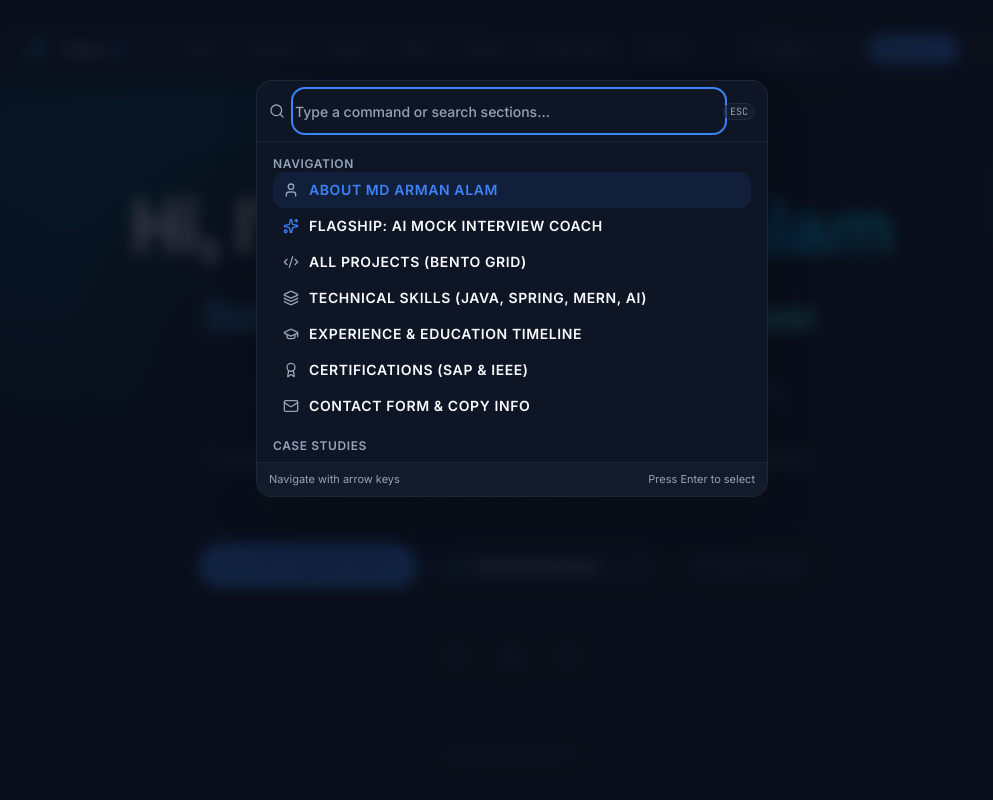
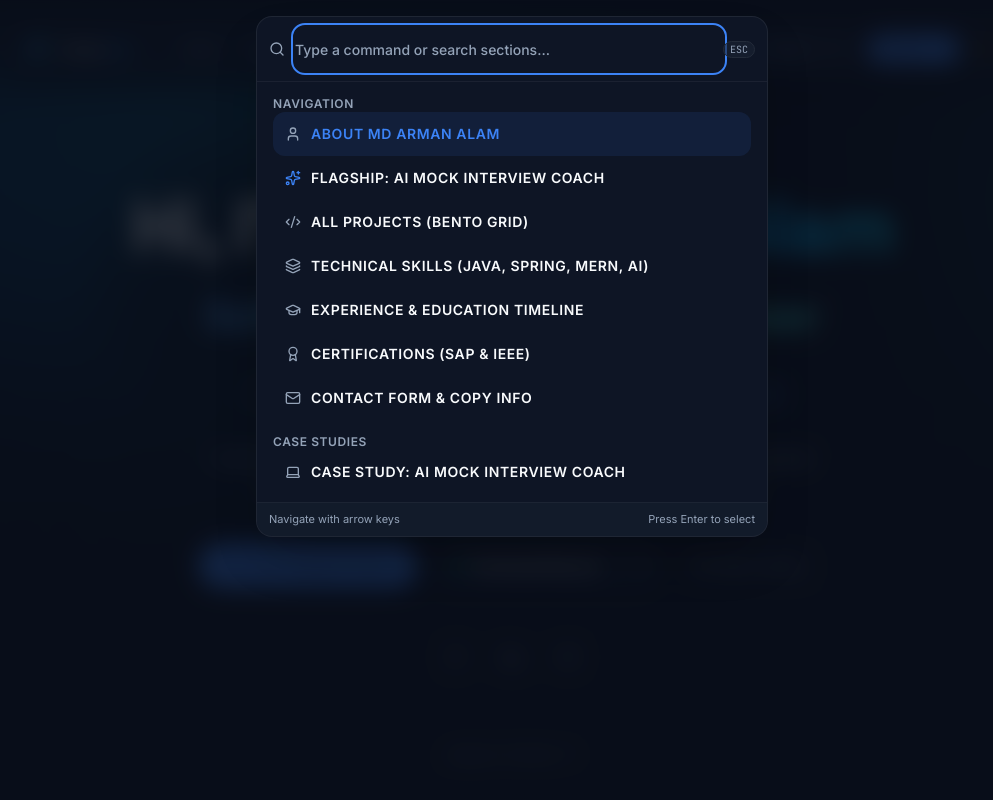
Before and after one commit to MdArman09/Md-Arman-Portfolio, a Next.js app: page / in a window 1280 px wide. Both pictures are taken after a click on the button "Open command palette (Ctrl+K or Cmd+K)". Shown: the top 800 px of the page, without its empty margins (128-1121 px from the left). Built offline with nearby package versions, Linux system fonts and the light colour scheme.

Commit message:
fix(command-palette): full modal layer with outside-tap dismiss, body scroll lock, and visualViewport scaling

```diff
--- a/components/layout/command-palette.tsx
+++ b/components/layout/command-palette.tsx
@@ -3,6 +3,7 @@
 import * as React from "react";
 import { useRouter } from "next/navigation";
 import { Command } from "cmdk";
+import { AnimatePresence, motion, useReducedMotion } from "framer-motion";
 import {
   Search,
   Code2,
@@ -24,51 +25,311 @@ import { projects } from "@/data/projects";
 
 export function CommandPalette() {
   const [open, setOpen] = React.useState(false);
+  const [search, setSearch] = React.useState("");
   const router = useRouter();
   const { setTheme } = useTheme();
+  const prefersReducedMotion = useReducedMotion();
 
+  const scrollYRef = React.useRef(0);
+  const isHistoryPushedRef = React.useRef(false);
+  const triggerElementRef = React.useRef<HTMLElement | null>(null);
+  const inputRef = React.useRef<HTMLInputElement>(null);
+  const backdropRef = React.useRef<HTMLDivElement>(null);
+  const panelRef = React.useRef<HTMLDivElement>(null);
+
+  const [visualHeight, setVisualHeight] = React.useState<number | null>(null);
+
+  const closePalette = React.useCallback(() => {
+    setOpen(false);
+    setSearch("");
+    if (isHistoryPushedRef.current) {
+      isHistoryPushedRef.current = false;
+      if (typeof window !== "undefined" && window.history.state?.commandPaletteOpen) {
+        window.history.back();
+      }
+    }
+  }, []);
+
+  const openPalette = React.useCallback(() => {
+    triggerElementRef.current = document.activeElement as HTMLElement | null;
+    setOpen(true);
+    if (typeof window !== "undefined") {
+      try {
+        window.history.pushState({ commandPaletteOpen: true }, "");
+        isHistoryPushedRef.current = true;
+      } catch {}
+    }
+  }, []);
+
+  // Keyboard shortcut (Cmd/Ctrl+K) & custom event trigger
   React.useEffect(() => {
     const down = (e: KeyboardEvent) => {
       if (e.key === "k" && (e.metaKey || e.ctrlKey)) {
         e.preventDefault();
-        setOpen((open) => !open);
+        setOpen((prev) => {
+          if (prev) {
+            closePalette();
+            return false;
+          } else {
+            openPalette();
+            return true;
+          }
+        });
+      }
+      if (e.key === "Escape" && open) {
+        e.preventDefault();
+        closePalette();
       }
     };
 
-    const handleCustomOpen = () => setOpen(true);
+    const handleCustomOpen = () => {
+      openPalette();
+    };
+
     window.addEventListener("open-command-palette", handleCustomOpen);
     document.addEventListener("keydown", down);
     return () => {
       document.removeEventListener("keydown", down);
       window.removeEventListener("open-command-palette", handleCustomOpen);
     };
-  }, []);
+  }, [open, openPalette, closePalette]);
 
-  const runCommand = (command: () => void) => {
+  // Mobile popstate (Back button closes palette instead of leaving page)
+  React.useEffect(() => {
+    const handlePopState = () => {
+      if (open) {
+        isHistoryPushedRef.current = false;
         setOpen(false);
-    command();
+        setSearch("");
+      }
     };
 
+    window.addEventListener("popstate", handlePopState);
+    return () => window.removeEventListener("popstate", handlePopState);
+  }, [open]);
+
+  // iOS Safari-safe body scroll lock
+  React.useEffect(() => {
+    if (open) {
+      const scrollY = window.scrollY;
+      scrollYRef.current = scrollY;
+      const scrollbarWidth =
+        window.innerWidth - document.documentElement.clientWidth;
+
+      document.body.style.position = "fixed";
+      document.body.style.top = `-${scrollY}px`;
+      document.body.style.left = "0";
+      document.body.style.right = "0";
+      document.body.style.width = "100%";
+      document.body.style.overflow = "hidden";
+      if (scrollbarWidth > 0) {
+        document.body.style.paddingRight = `${scrollbarWidth}px`;
+      }
+    } else {
+      const scrollY = scrollYRef.current;
+      if (document.body.style.position === "fixed") {
+        document.body.style.position = "";
+        document.body.style.top = "";
+        document.body.style.left = "";
+        document.body.style.right = "";
+        document.body.style.width = "";
+        document.body.style.overflow = "";
+        document.body.style.paddingRight = "";
+        window.scrollTo(0, scrollY);
+      }
+    }
+
+    return () => {
+      if (document.body.style.position === "fixed") {
+        const scrollY = scrollYRef.current;
+        document.body.style.position = "";
+        document.body.style.top = "";
+        document.body.style.left = "";
+        document.body.style.right = "";
+        document.body.style.width = "";
+        document.body.style.overflow = "";
+        document.body.style.paddingRight = "";
+        window.scrollTo(0, scrollY);
+      }
+    };
+  }, [open]);
+
+  // Focus management: focus input on open, return focus on close
+  React.useEffect(() => {
+    if (open) {
+      const timer = setTimeout(() => {
+        inputRef.current?.focus();
+      }, 50);
+      return () => clearTimeout(timer);
+    } else {
+      triggerElementRef.current?.focus();
+    }
+  }, [open]);
+
+  // Mobile visualViewport tracking for on-screen keyboard
+  React.useEffect(() => {
+    if (!open) return;
+    const updateHeight = () => {
+      if (typeof window !== "undefined" && window.visualViewport) {
+        setVisualHeight(window.visualViewport.height);
+      }
+    };
+
+    updateHeight();
+    const vv = window.visualViewport;
+    if (vv) {
+      vv.addEventListener("resize", updateHeight);
+      vv.addEventListener("scroll", updateHeight);
+      return () => {
+        vv.removeEventListener("resize", updateHeight);
+        vv.removeEventListener("scroll", updateHeight);
+      };
+    }
+  }, [open]);
+
+  // Non-passive touchmove prevention on backdrop/header/footer to prevent background scroll
+  React.useEffect(() => {
+    if (!open) return;
+    const backdropEl = backdropRef.current;
+    if (!backdropEl) return;
+
+    const preventTouch = (e: TouchEvent) => {
+      const target = e.target as HTMLElement | null;
+      if (target && !target.closest("[cmdk-list]")) {
+        if (e.cancelable) {
+          e.preventDefault();
+        }
+      }
+    };
+
+    backdropEl.addEventListener("touchmove", preventTouch, { passive: false });
+    return () => {
+      backdropEl.removeEventListener("touchmove", preventTouch);
+    };
+  }, [open]);
+
+  // Command runner: close palette then execute action smoothly
+  const runCommand = (command: () => void) => {
+    closePalette();
+    setTimeout(() => {
+      command();
+    }, 100);
+  };
+
+  const navigateToSection = (hash: string) => {
+    runCommand(() => {
+      const sectionId = hash.replace("/#", "");
+      if (window.location.pathname === "/") {
+        const el = document.getElementById(sectionId);
+        if (el) {
+          el.scrollIntoView({ behavior: "smooth" });
+          window.history.pushState(null, "", hash);
+          return;
+        }
+      }
+      router.push(hash);
+    });
+  };
+
+  // Keyboard focus trap inside modal
+  const handleModalKeyDown = (e: React.KeyboardEvent) => {
+    if (e.key === "Tab") {
+      const panel = panelRef.current;
+      if (!panel) return;
+      const focusables = panel.querySelectorAll<HTMLElement>(
+        'button, [href], input, select, textarea, [tabindex]:not([tabindex="-1"])'
+      );
+      if (focusables.length === 0) return;
+
+      const first = focusables[0];
+      const last = focusables[focusables.length - 1];
+
+      if (e.shiftKey && document.activeElement === first) {
+        e.preventDefault();
+        last.focus();
+      } else if (!e.shiftKey && document.activeElement === last) {
+        e.preventDefault();
+        first.focus();
+      }
+    }
+  };
+
+  const listMaxHeight = visualHeight
+    ? `${Math.max(160, Math.min(visualHeight - 170, 420))}px`
+    : "min(60dvh, 420px)";
+
   return (
-    <Command.Dialog
-      open={open}
-      onOpenChange={setOpen}
-      label="Global Command Menu"
-      className="fixed inset-0 z-50 flex items-start justify-center pt-20 px-4 bg-background/80 backdrop-blur-sm"
+    <AnimatePresence>
+      {open && (
+        <motion.div
+          ref={backdropRef}
+          role="dialog"
+          aria-modal="true"
+          aria-label="Search sections and commands"
+          onKeyDown={handleModalKeyDown}
+          onPointerDown={(e) => {
+            if (e.target === e.currentTarget) {
+              closePalette();
+            }
+          }}
+          initial={{ opacity: 0 }}
+          animate={{ opacity: 1 }}
+          exit={{ opacity: 0 }}
+          transition={{
+            duration: prefersReducedMotion ? 0 : 0.18,
+            ease: "easeOut",
+          }}
+          style={{
+            paddingTop: "max(env(safe-area-inset-top, 16px), 16px)",
+            touchAction: "none",
+          }}
+          className="fixed inset-0 z-50 flex items-start justify-center p-3 sm:p-6 sm:pt-20 bg-background/80 backdrop-blur-md overflow-hidden h-[100dvh]"
         >
-      <div className="relative w-full max-w-lg overflow-hidden rounded-2xl border border-border/80 bg-card text-card-foreground shadow-2xl animate-in fade-in zoom-in-95 duration-200">
-        <div className="flex items-center border-b border-border/60 px-3 py-2.5">
+          <motion.div
+            ref={panelRef}
+            initial={
+              prefersReducedMotion
+                ? { opacity: 0 }
+                : { opacity: 0, scale: 0.96, y: -10 }
+            }
+            animate={{ opacity: 1, scale: 1, y: 0 }}
+            exit={
+              prefersReducedMotion
+                ? { opacity: 0 }
+                : { opacity: 0, scale: 0.96, y: -10 }
+            }
+            transition={{
+              duration: prefersReducedMotion ? 0 : 0.18,
+              ease: [0.16, 1, 0.3, 1],
+            }}
+            className="relative w-full max-w-lg overflow-hidden rounded-2xl border border-border/80 bg-card text-card-foreground shadow-2xl transition-all duration-200"
+          >
+            <Command loop className="w-full">
+              <div
+                style={{ touchAction: "none" }}
+                className="flex items-center border-b border-border/60 px-3 py-2 sm:py-2.5"
+              >
                 <Search className="mr-2.5 h-4 w-4 shrink-0 text-muted-foreground" />
                 <Command.Input
+                  ref={inputRef}
+                  value={search}
+                  onValueChange={setSearch}
                   placeholder="Type a command or search sections..."
-            className="flex h-10 w-full rounded-md bg-transparent text-sm font-medium outline-hidden placeholder:text-muted-foreground disabled:cursor-not-allowed disabled:opacity-50"
+                  className="flex h-11 w-full rounded-md bg-transparent text-base sm:text-sm font-medium outline-hidden placeholder:text-muted-foreground disabled:cursor-not-allowed disabled:opacity-50"
                 />
                 <kbd className="hidden sm:inline-flex select-none items-center gap-1 rounded-md border border-border bg-muted/60 px-1.5 font-mono text-[10px] text-muted-foreground">
                   ESC
                 </kbd>
               </div>
 
-        <Command.List className="max-h-[320px] overflow-y-auto p-2 scrollbar-none text-sm">
+              <Command.List
+                style={{
+                  maxHeight: listMaxHeight,
+                  overscrollBehavior: "contain",
+                  touchAction: "pan-y",
+                }}
+                className="overflow-y-auto overscroll-contain touch-pan-y p-2 scrollbar-none text-sm"
+              >
                 <Command.Empty className="py-6 text-center text-sm text-muted-foreground">
                   No matching results found.
                 </Command.Empty>
@@ -78,58 +339,58 @@ export function CommandPalette() {
                   className="px-2 py-1.5 text-xs font-semibold uppercase tracking-wider text-muted-foreground"
                 >
                   <Command.Item
-              onSelect={() => runCommand(() => router.push("/#about"))}
-              className="flex cursor-pointer select-none items-center gap-2.5 rounded-lg px-2.5 py-2 text-sm text-foreground hover:bg-primary/10 hover:text-primary transition-colors aria-selected:bg-primary/10 aria-selected:text-primary"
+                    onSelect={() => navigateToSection("/#about")}
+                    className="flex cursor-pointer select-none items-center gap-2.5 rounded-lg px-3 py-2.5 min-h-[44px] text-sm text-foreground hover:bg-primary/10 hover:text-primary transition-colors aria-selected:bg-primary/10 aria-selected:text-primary"
                   >
-              <User className="h-4 w-4 text-muted-foreground" />
+                    <User className="h-4 w-4 text-muted-foreground shrink-0" />
                     <span>About Md Arman Alam</span>
                   </Command.Item>
 
                   <Command.Item
-              onSelect={() => runCommand(() => router.push("/#featured"))}
-              className="flex cursor-pointer select-none items-center gap-2.5 rounded-lg px-2.5 py-2 text-sm text-foreground hover:bg-primary/10 hover:text-primary transition-colors aria-selected:bg-primary/10 aria-selected:text-primary"
+                    onSelect={() => navigateToSection("/#featured")}
+                    className="flex cursor-pointer select-none items-center gap-2.5 rounded-lg px-3 py-2.5 min-h-[44px] text-sm text-foreground hover:bg-primary/10 hover:text-primary transition-colors aria-selected:bg-primary/10 aria-selected:text-primary"
                   >
-              <Sparkles className="h-4 w-4 text-primary" />
+                    <Sparkles className="h-4 w-4 text-primary shrink-0" />
                     <span>Flagship: AI Mock Interview Coach</span>
                   </Command.Item>
 
                   <Command.Item
-              onSelect={() => runCommand(() => router.push("/#projects"))}
-              className="flex cursor-pointer select-none items-center gap-2.5 rounded-lg px-2.5 py-2 text-sm text-foreground hover:bg-primary/10 hover:text-primary transition-colors aria-selected:bg-primary/10 aria-selected:text-primary"
+                    onSelect={() => navigateToSection("/#projects")}
+                    className="flex cursor-pointer select-none items-center gap-2.5 rounded-lg px-3 py-2.5 min-h-[44px] text-sm text-foreground hover:bg-primary/10 hover:text-primary transition-colors aria-selected:bg-primary/10 aria-selected:text-primary"
                   >
-              <Code2 className="h-4 w-4 text-muted-foreground" />
+                    <Code2 className="h-4 w-4 text-muted-foreground shrink-0" />
                     <span>All Projects (Bento Grid)</span>
                   </Command.Item>
 
                   <Command.Item
-              onSelect={() => runCommand(() => router.push("/#skills"))}
-              className="flex cursor-pointer select-none items-center gap-2.5 rounded-lg px-2.5 py-2 text-sm text-foreground hover:bg-primary/10 hover:text-primary transition-colors aria-selected:bg-primary/10 aria-selected:text-primary"
+                    onSelect={() => navigateToSection("/#skills")}
+                    className="flex cursor-pointer select-none items-center gap-2.5 rounded-lg px-3 py-2.5 min-h-[44px] text-sm text-foreground hover:bg-primary/10 hover:text-primary transition-colors aria-selected:bg-primary/10 aria-selected:text-primary"
                   >
-              <Layers className="h-4 w-4 text-muted-foreground" />
+                    <Layers className="h-4 w-4 text-muted-foreground shrink-0" />
                     <span>Technical Skills (Java, Spring, MERN, AI)</span>
                   </Command.Item>
 
                   <Command.Item
-              onSelect={() => runCommand(() => router.push("/#timeline"))}
-              className="flex cursor-pointer select-none items-center gap-2.5 rounded-lg px-2.5 py-2 text-sm text-foreground hover:bg-primary/10 hover:text-primary transition-colors aria-selected:bg-primary/10 aria-selected:text-primary"
+                    onSelect={() => navigateToSection("/#timeline")}
+                    className="flex cursor-pointer select-none items-center gap-2.5 rounded-lg px-3 py-2.5 min-h-[44px] text-sm text-foreground hover:bg-primary/10 hover:text-primary transition-colors aria-selected:bg-primary/10 aria-selected:text-primary"
                   >
-              <GraduationCap className="h-4 w-4 text-muted-foreground" />
+                    <GraduationCap className="h-4 w-4 text-muted-foreground shrink-0" />
                     <span>Experience & Education Timeline</span>
                   </Command.Item>
 
                   <Command.Item
-              onSelect={() => runCommand(() => router.push("/#certifications"))}
-              className="flex cursor-pointer select-none items-center gap-2.5 rounded-lg px-2.5 py-2 text-sm text-foreground hover:bg-primary/10 hover:text-primary transition-colors aria-selected:bg-primary/10 aria-selected:text-primary"
+                    onSelect={() => navigateToSection("/#certifications")}
+                    className="flex cursor-pointer select-none items-center gap-2.5 rounded-lg px-3 py-2.5 min-h-[44px] text-sm text-foreground hover:bg-primary/10 hover:text-primary transition-colors aria-selected:bg-primary/10 aria-selected:text-primary"
                   >
-              <Award className="h-4 w-4 text-muted-foreground" />
+                    <Award className="h-4 w-4 text-muted-foreground shrink-0" />
                     <span>Certifications (SAP & IEEE)</span>
                   </Command.Item>
 
                   <Command.Item
-              onSelect={() => runCommand(() => router.push("/#contact"))}
-              className="flex cursor-pointer select-none items-center gap-2.5 rounded-lg px-2.5 py-2 text-sm text-foreground hover:bg-primary/10 hover:text-primary transition-colors aria-selected:bg-primary/10 aria-selected:text-primary"
+                    onSelect={() => navigateToSection("/#contact")}
+                    className="flex cursor-pointer select-none items-center gap-2.5 rounded-lg px-3 py-2.5 min-h-[44px] text-sm text-foreground hover:bg-primary/10 hover:text-primary transition-colors aria-selected:bg-primary/10 aria-selected:text-primary"
                   >
-              <Mail className="h-4 w-4 text-muted-foreground" />
+                    <Mail className="h-4 w-4 text-muted-foreground shrink-0" />
                     <span>Contact Form & Copy Info</span>
                   </Command.Item>
                 </Command.Group>
@@ -144,9 +405,9 @@ export function CommandPalette() {
                       onSelect={() =>
                         runCommand(() => router.push(`/projects/${proj.slug}`))
                       }
-                className="flex cursor-pointer select-none items-center gap-2.5 rounded-lg px-2.5 py-2 text-sm text-foreground hover:bg-primary/10 hover:text-primary transition-colors aria-selected:bg-primary/10 aria-selected:text-primary"
+                      className="flex cursor-pointer select-none items-center gap-2.5 rounded-lg px-3 py-2.5 min-h-[44px] text-sm text-foreground hover:bg-primary/10 hover:text-primary transition-colors aria-selected:bg-primary/10 aria-selected:text-primary"
                     >
-                <Laptop className="h-4 w-4 text-muted-foreground" />
+                      <Laptop className="h-4 w-4 text-muted-foreground shrink-0" />
                       <span>Case Study: {proj.title}</span>
                     </Command.Item>
                   ))}
@@ -160,9 +421,9 @@ export function CommandPalette() {
                     onSelect={() =>
                       runCommand(() => window.open(siteConfig.links.resumeSde, "_blank"))
                     }
-              className="flex cursor-pointer select-none items-center gap-2.5 rounded-lg px-2.5 py-2 text-sm text-foreground hover:bg-primary/10 hover:text-primary transition-colors aria-selected:bg-primary/10 aria-selected:text-primary"
+                    className="flex cursor-pointer select-none items-center gap-2.5 rounded-lg px-3 py-2.5 min-h-[44px] text-sm text-foreground hover:bg-primary/10 hover:text-primary transition-colors aria-selected:bg-primary/10 aria-selected:text-primary"
                   >
-              <FileDown className="h-4 w-4 text-emerald-500" />
+                    <FileDown className="h-4 w-4 text-emerald-500 shrink-0" />
                     <span>Download SDE Resume (Md_Arman_SDE.pdf)</span>
                   </Command.Item>
 
@@ -170,9 +431,9 @@ export function CommandPalette() {
                     onSelect={() =>
                       runCommand(() => window.open(siteConfig.links.resumeAbap, "_blank"))
                     }
-              className="flex cursor-pointer select-none items-center gap-2.5 rounded-lg px-2.5 py-2 text-sm text-foreground hover:bg-primary/10 hover:text-primary transition-colors aria-selected:bg-primary/10 aria-selected:text-primary"
+                    className="flex cursor-pointer select-none items-center gap-2.5 rounded-lg px-3 py-2.5 min-h-[44px] text-sm text-foreground hover:bg-primary/10 hover:text-primary transition-colors aria-selected:bg-primary/10 aria-selected:text-primary"
                   >
-              <FileDown className="h-4 w-4 text-blue-500" />
+                    <FileDown className="h-4 w-4 text-blue-500 shrink-0" />
                     <span>Download SAP ABAP Resume (Md Arman - SAP ABAP (Resume).pdf)</span>
                   </Command.Item>
 
@@ -180,9 +441,9 @@ export function CommandPalette() {
                     onSelect={() =>
                       runCommand(() => window.open(siteConfig.links.github, "_blank"))
                     }
-              className="flex cursor-pointer select-none items-center gap-2.5 rounded-lg px-2.5 py-2 text-sm text-foreground hover:bg-primary/10 hover:text-primary transition-colors aria-selected:bg-primary/10 aria-selected:text-primary"
+                    className="flex cursor-pointer select-none items-center gap-2.5 rounded-lg px-3 py-2.5 min-h-[44px] text-sm text-foreground hover:bg-primary/10 hover:text-primary transition-colors aria-selected:bg-primary/10 aria-selected:text-primary"
                   >
-              <ExternalLink className="h-4 w-4 text-muted-foreground" />
+                    <ExternalLink className="h-4 w-4 text-muted-foreground shrink-0" />
                     <span>View GitHub Profile</span>
                   </Command.Item>
 
@@ -190,9 +451,9 @@ export function CommandPalette() {
                     onSelect={() =>
                       runCommand(() => window.open(siteConfig.links.linkedin, "_blank"))
                     }
-              className="flex cursor-pointer select-none items-center gap-2.5 rounded-lg px-2.5 py-2 text-sm text-foreground hover:bg-primary/10 hover:text-primary transition-colors aria-selected:bg-primary/10 aria-selected:text-primary"
+                    className="flex cursor-pointer select-none items-center gap-2.5 rounded-lg px-3 py-2.5 min-h-[44px] text-sm text-foreground hover:bg-primary/10 hover:text-primary transition-colors aria-selected:bg-primary/10 aria-selected:text-primary"
                   >
-              <ExternalLink className="h-4 w-4 text-muted-foreground" />
+                    <ExternalLink className="h-4 w-4 text-muted-foreground shrink-0" />
                     <span>View LinkedIn Profile</span>
                   </Command.Item>
                 </Command.Group>
@@ -203,26 +464,32 @@ export function CommandPalette() {
                 >
                   <Command.Item
                     onSelect={() => runCommand(() => setTheme("light"))}
-              className="flex cursor-pointer select-none items-center gap-2.5 rounded-lg px-2.5 py-2 text-sm text-foreground hover:bg-primary/10 hover:text-primary transition-colors aria-selected:bg-primary/10 aria-selected:text-primary"
+                    className="flex cursor-pointer select-none items-center gap-2.5 rounded-lg px-3 py-2.5 min-h-[44px] text-sm text-foreground hover:bg-primary/10 hover:text-primary transition-colors aria-selected:bg-primary/10 aria-selected:text-primary"
                   >
-              <Sun className="h-4 w-4 text-amber-500" />
+                    <Sun className="h-4 w-4 text-amber-500 shrink-0" />
                     <span>Light Mode</span>
                   </Command.Item>
                   <Command.Item
                     onSelect={() => runCommand(() => setTheme("dark"))}
-              className="flex cursor-pointer select-none items-center gap-2.5 rounded-lg px-2.5 py-2 text-sm text-foreground hover:bg-primary/10 hover:text-primary transition-colors aria-selected:bg-primary/10 aria-selected:text-primary"
+                    className="flex cursor-pointer select-none items-center gap-2.5 rounded-lg px-3 py-2.5 min-h-[44px] text-sm text-foreground hover:bg-primary/10 hover:text-primary transition-colors aria-selected:bg-primary/10 aria-selected:text-primary"
                   >
-              <Moon className="h-4 w-4 text-indigo-400" />
+                    <Moon className="h-4 w-4 text-indigo-400 shrink-0" />
                     <span>Dark Mode</span>
                   </Command.Item>
                 </Command.Group>
               </Command.List>
 
-        <div className="flex items-center justify-between border-t border-border/60 bg-muted/40 px-3 py-2 text-[11px] text-muted-foreground">
+              <div
+                style={{ touchAction: "none" }}
+                className="flex items-center justify-between border-t border-border/60 bg-muted/40 px-3 py-2 text-[11px] text-muted-foreground"
+              >
                 <span>Navigate with arrow keys</span>
                 <span>Press Enter to select</span>
               </div>
-      </div>
-    </Command.Dialog>
+            </Command>
+          </motion.div>
+        </motion.div>
+      )}
+    </AnimatePresence>
   );
 }
```
Lines whose indentation alone changed are shown as unchanged.
